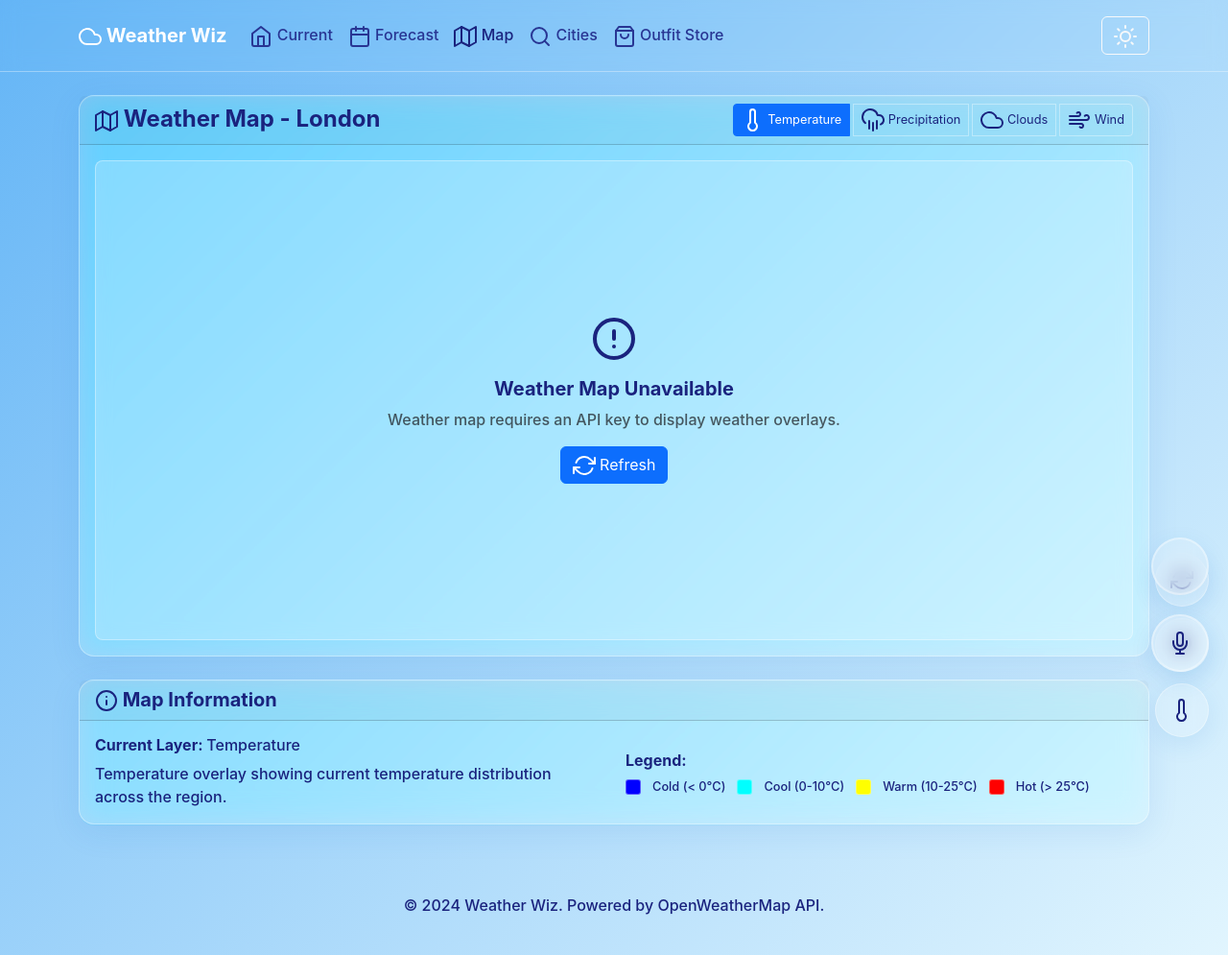
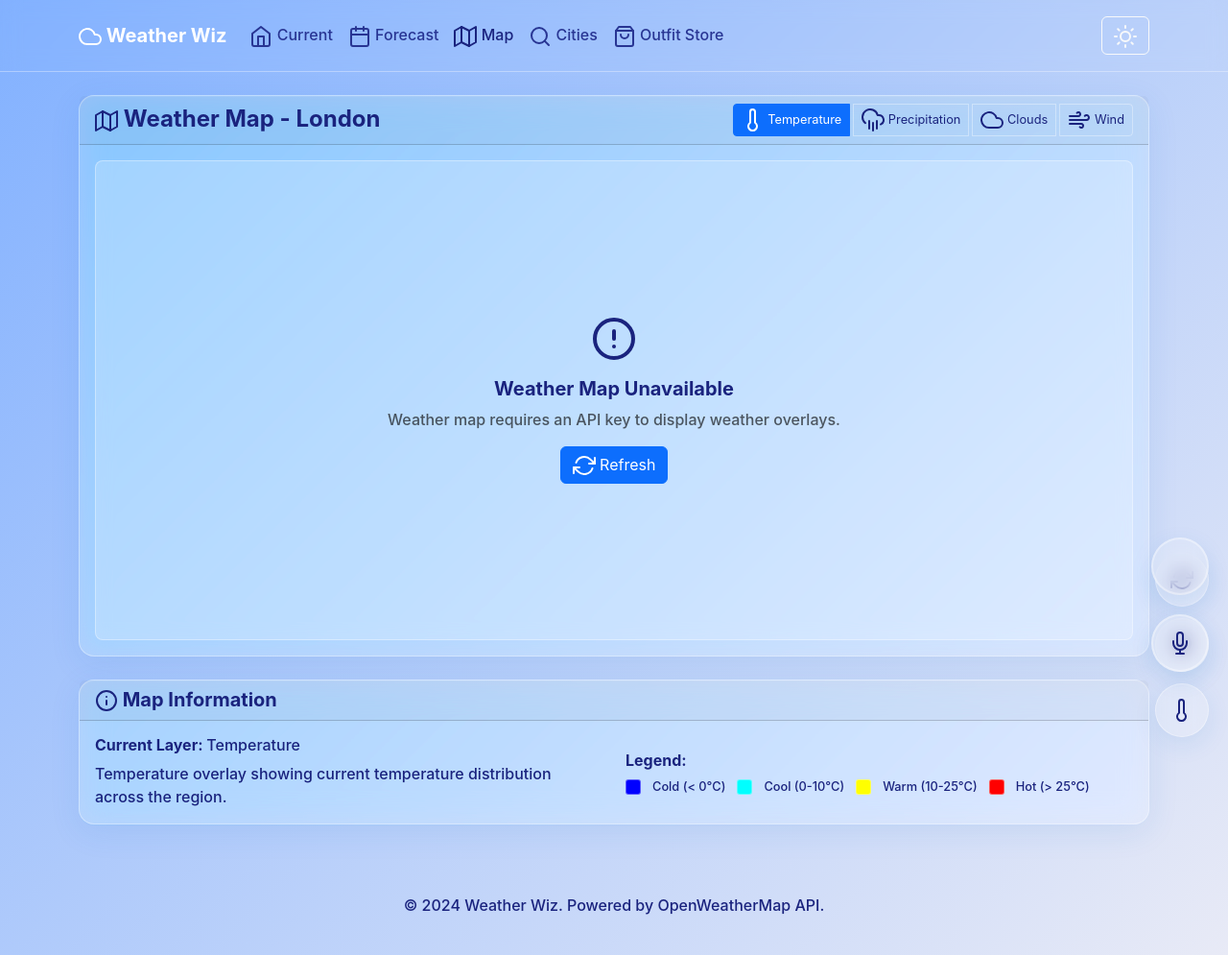
Before and after one commit to venkat-karthik/Weather-Wiz, a Flask app: page /map in a window 1280 px wide. Shown: the whole page at 96% size. Run offline with Flask 3, Linux system fonts and the light colour scheme; data that the repository does not hold is empty.

Commit message:
fix(theme): fix theme class toggle logic using classList and add theme-light class to body in base.html

```diff
--- a/static/js/theme-toggle.js
+++ b/static/js/theme-toggle.js
@@ -8,7 +8,8 @@ function toggleTheme() {
         const newTheme = currentTheme === 'light' ? 'dark' : 'light';
 
         // Apply theme directly
-        document.body.className = document.body.className.replace(/theme-\w+/, `theme-${newTheme}`);
+        document.body.classList.remove('theme-light', 'theme-dark');
+        document.body.classList.add(`theme-${newTheme}`);
         localStorage.setItem('weather-app-theme', newTheme);
 
         // Update button text
@@ -61,7 +62,8 @@ class ThemeManager {
 
     applyTheme(theme) {
         this.currentTheme = theme;
-        document.body.className = document.body.className.replace(/theme-\w+/, `theme-${theme}`);
+        document.body.classList.remove('theme-light', 'theme-dark');
+        document.body.classList.add(`theme-${theme}`);
 
         // Update theme color meta tag for mobile browsers
         const themeColorMeta = document.querySelector('meta[name="theme-color"]');
--- a/templates/base.html
+++ b/templates/base.html
@@ -16,7 +16,7 @@
 
     {% block extra_head %}{% endblock %}
 </head>
-<body>
+<body class="theme-light">
     <!-- Weather Animation Background (only on main page) -->
     {% if request.endpoint == 'index' %}
     <div id="weather-animation" style="position: fixed; top: 0; left: 0; width: 100%; height: 100%; pointer-events: none; z-index: -1;"></div>
```
